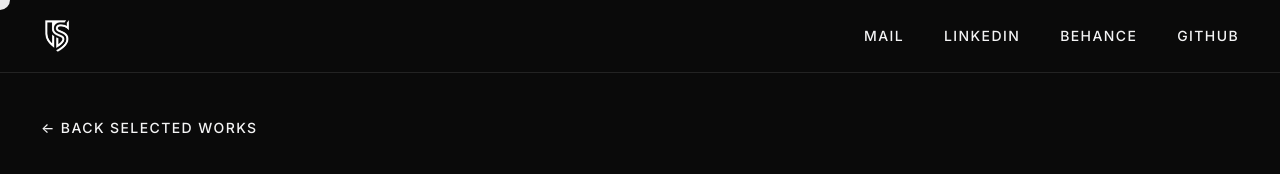
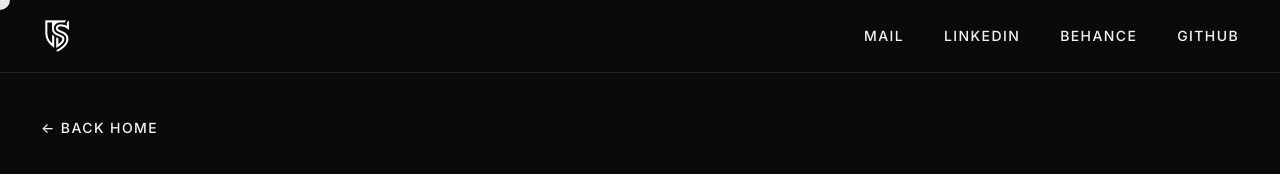
Before and after one commit to Suryatamil51/tamilselvan-portfolio, a plain HTML site: page UMD Projects/Gettogo.html in a window 1280 px wide. Shown: the top 174 px of the page. Drawn offline with Linux system fonts and the light colour scheme.

Commit message:
Change back navigation link to index.html

```diff
--- a/UMD Projects/Gettogo.html
+++ b/UMD Projects/Gettogo.html
@@ -80,8 +80,8 @@
     <!-- =============================== -->
     <!-- 🔙 Back Navigation -->
     <!-- =============================== -->
-    <a href="../Uncover my design.html" class="back-btn">
-        ← Back Selected Works
+    <a href="../index.html" class="back-btn">
+        ← Back Home
     </a>
 
     <!-- =============================== -->
```
